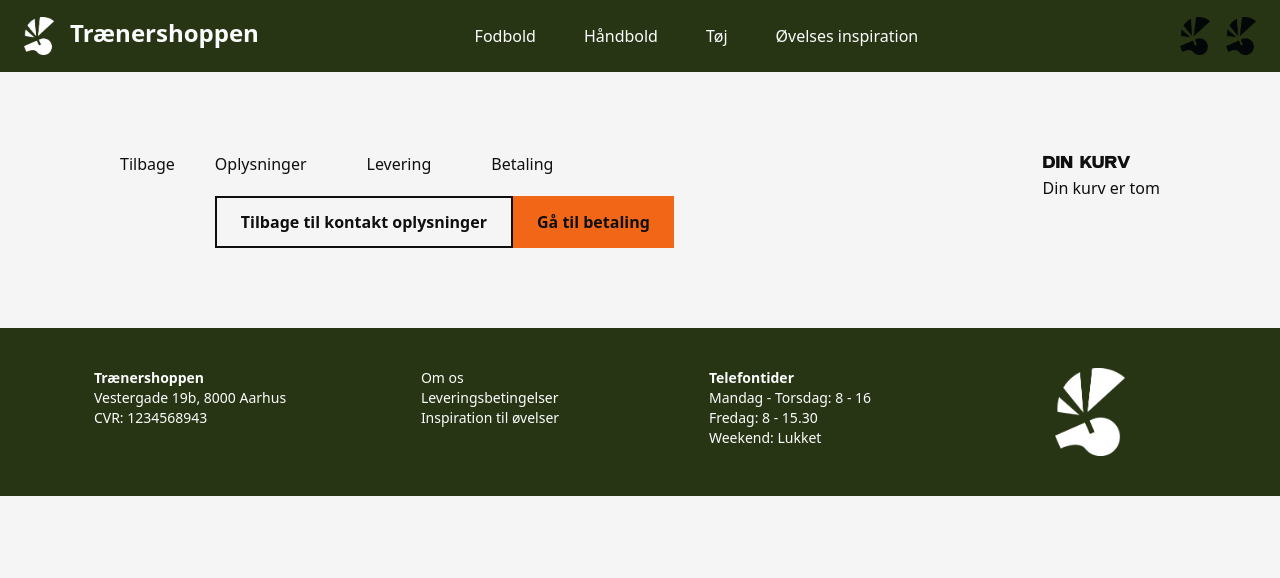
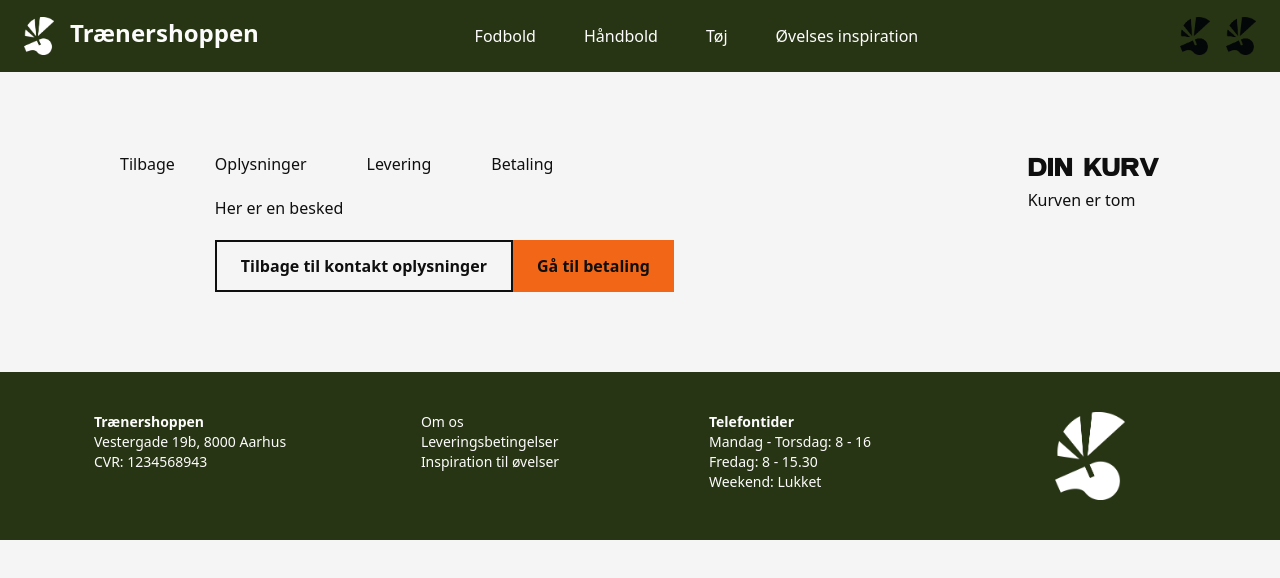
Before and after one commit to JValbjorn/traenershoppen, a Next.js app: page /checkout/levering in a window 1280 px wide. Shown: the top 578 px of the page. Built offline with nearby package versions, Linux system fonts and the light colour scheme.

Commit message:
Progress on localstorage
Trying to save forms input to local storage

```diff
--- a/app/checkout/betaling/page.js
+++ b/app/checkout/betaling/page.js
@@ -2,6 +2,7 @@
 
 import Link from "next/link";
 import CTAButton from "@/components/CTAButton";
+import CartPreview from "@/components/CartPreview";
 
 export default function Kontakt() {
     return (
@@ -27,8 +28,7 @@ export default function Kontakt() {
                 </article>
             </div>
             <article>
-                <h1>Din Kurv</h1>
-                <p>Din kurv er tom</p>
+                <CartPreview/>
             </article>
         </div>
     );
--- a/app/checkout/kontakt/page.js
+++ b/app/checkout/kontakt/page.js
@@ -33,8 +33,32 @@ export default function Kontakt() {
               Betaling
             </Link>
           </div>
-          {/* autoComplete er det so mgør google autofyld virker! */}
-          <form className="flex flex-col gap-4">
+          {/* autoComplete er det so mgør google autofyld virker */}
+          <form
+            className="flex flex-col gap-4"
+            onSubmit={(e) => {
+              e.preventDefault(); // Prevent default form submission
+
+              // Collect form data
+              const formData = {
+                phone: e.target.querySelector('input[placeholder="Telefonnummer"]').value,
+                email: e.target.querySelector('input[placeholder="Email"]').value,
+                firstName: e.target.querySelector('input[placeholder="Fornavn"]').value,
+                lastName: e.target.querySelector('input[placeholder="Efternavn"]').value,
+                address: e.target.querySelector('input[placeholder="Adresse"]').value,
+                postalCode: e.target.querySelector('input[placeholder="Postnummer"]').value,
+                city: e.target.querySelector('input[placeholder="By"]').value,
+                country: e.target.querySelector('input[placeholder="Land"]').value,
+                companyName: e.target.querySelector('input[placeholder="Firmanavn (valgfrit)"]').value,
+              };
+
+              // Save to localStorage
+              localStorage.setItem('checkoutContactInfo', JSON.stringify(formData));
+
+              // Optional: Navigate to another page
+              router.push("/checkout/levering");
+            }}
+          >
             <h3>Kontaktoplysninger</h3>
             <input type="tel" placeholder="Telefonnummer" autoComplete="tel" />
             <input type="email" placeholder="Email" autoComplete="email" />
@@ -95,6 +119,7 @@ export default function Kontakt() {
             <CTAButton
               text="Gå til levering"
               onClick={() => router.push("/checkout/levering")}
+              type="submit"
             />
           </div>
         </article>
--- a/app/checkout/levering/page.js
+++ b/app/checkout/levering/page.js
@@ -3,6 +3,7 @@
 import Link from "next/link";
 import CTAButton from "@/components/CTAButton";
 import { useRouter } from "next/navigation";
+import CartPreview from "@/components/CartPreview";
 
 export default function Kontakt() {
   const router = useRouter();
@@ -32,7 +33,12 @@ export default function Kontakt() {
               Betaling
             </Link>
           </div>
-          <div className="flex flex-row justify-between mt-5">
+          <div className="flex flex-col justify-between mt-5">
+            <div>
+              {/* Her skal der laves en funktion der gemmer de indtastede oplysninger i en global state, så de kan bruges på betalings siden */}
+              <p>Her er en besked</p>
+            </div>
+            <div className="flex flex-row justify-between mt-5">
             <button
               onClick={() => {
                 console.log("Shop videre er trykket");
@@ -45,12 +51,12 @@ export default function Kontakt() {
               text="Gå til betaling"
               onClick={() => router.push("/checkout/betaling")}
             />
+            </div>
           </div>
         </article>
       </div>
       <article>
-        <h1>Din Kurv</h1>
-        <p>Din kurv er tom</p>
+        <CartPreview/>
       </article>
     </div>
   );
--- /dev/null
+++ b/components/UserInfo.js
@@ -0,0 +1,13 @@
+export function UserInfo(){
+
+const savedData = JSON.parse(localStorage.getItem('checkoutContactInfo'));
+
+if (savedData) {
+
+}
+    return (
+        <div>
+
+        </div>
+    );
+}
```
Also changed, not shown: components/OptionsCheckout.js (added).
